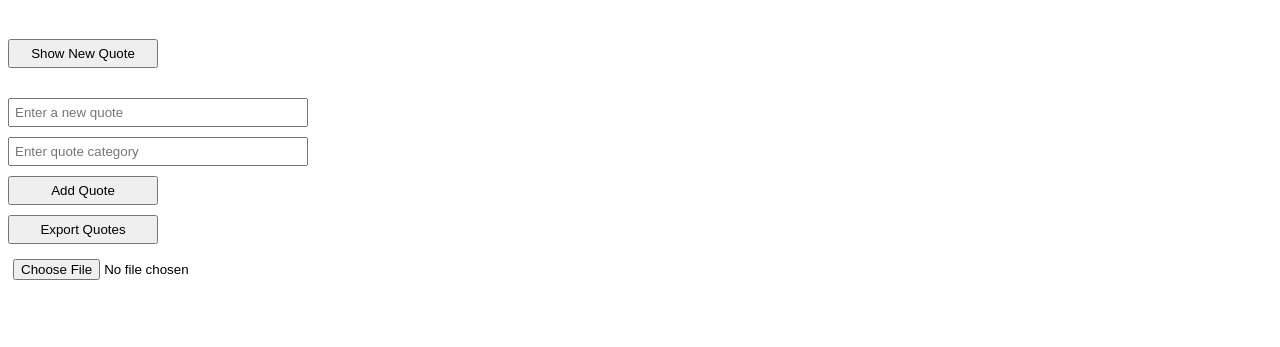
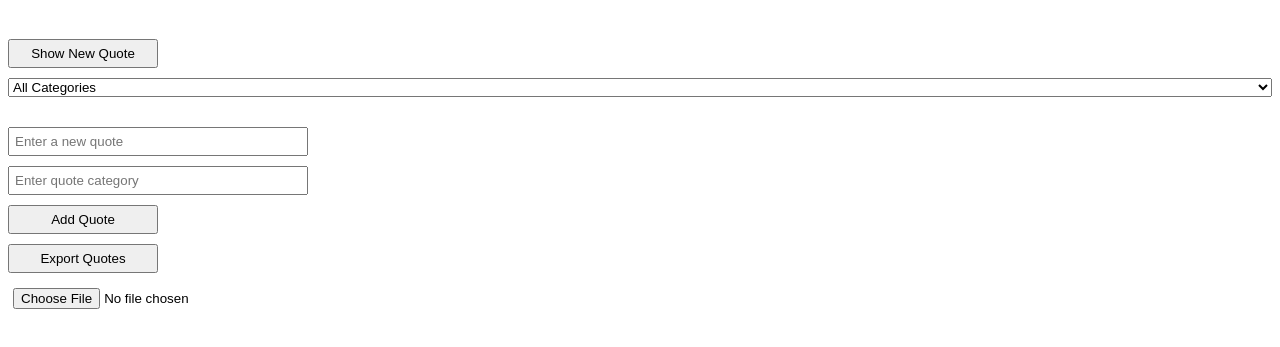
Before and after one commit to watiprojects/alx_fe_javascript, a plain HTML site: page dom-manipulation/index.html in a window 1280 px wide. Shown: the part 69-416 px from the top of the page. Drawn offline with Linux system fonts and the light colour scheme.

Commit message:
add quote category - debugging

```diff
--- a/dom-manipulation/index.html
+++ b/dom-manipulation/index.html
@@ -10,6 +10,12 @@
     <h1>Dynamic Quote Generator</h1>
     <div id="quoteDisplay"></div>
     <button id="newQuote">Show New Quote</button>
+
+    <!-- Add quote filter -->
+    <select id="categoryFilter" onchange="filterQuotes()">
+    <option value="all">All Categories</option>
+    <!-- Dynamically populated categories -->
+  </select>
     <div class="userQuoteDiv">
       <input id="newQuoteText" type="text" placeholder="Enter a new quote" />
       <input id="newQuoteCategory" type="text" placeholder="Enter quote category" />
--- a/dom-manipulation/script.js
+++ b/dom-manipulation/script.js
@@ -113,7 +113,7 @@ function addQuote() {
 }
 
 
-//====downoad quotes feature====//
+//====Export quotes feature====//
 const downloadBtn = document.getElementById("download");
 
 //turn quotes into a string
@@ -137,6 +137,7 @@ link.click();
 URL.revokeObjectURL(url);
 })
 
+//====Import quotes feature====//
 function importFromJsonFile(event) {
     const fileReader = new FileReader();
     fileReader.onload = function(event) {
@@ -147,3 +148,36 @@ function importFromJsonFile(event) {
     };
     fileReader.readAsText(event.target.files[0]);
   }
+
+  //====Select Quote Category Feature====//
+
+  //select category filter
+  const categoryFilter = document.getElementById("categoryFilter");
+
+
+function populateCategories (){
+    //for each item in quotes array
+    quotes.forEach(function(quote){
+        //get the quote category
+        const category = quote.category;
+
+        console.log(category);
+        //create a new option element
+        const newCategoryOption = document.createElement("option");
+        //edit the option element
+        newCategoryOption.value = category;
+        newCategoryOption.innerHTML = category;
+
+    //append categories to category filter
+    categoryFilter.appendChild(newCategoryOption);
+    });
+}
+
+populateCategories();
+
+//Filter Quotes functionality
+function filterQuotes (){
+    //if a filter is selected
+    //display quotes in that category
+
+}
```
